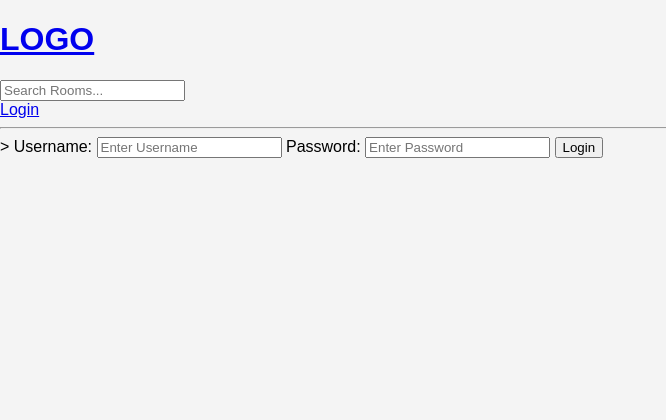
After one commit to zezor/StudyBudy, a Django app: page /login/ in a window 1280 px wide. The commit adds this page. Shown: the top 420 px of the page, without its empty margins (0-666 px from the left). Run offline with Django 5.2, Linux system fonts and the light colour scheme.

Commit message:
Add user authentication with login and logout functionality; update home page to display room count and user-specific actions

```diff
--- a/StudyBuddy/base/templates/base/home.html
+++ b/StudyBuddy/base/templates/base/home.html
@@ -31,12 +31,17 @@
 
 
     <div>
+        <h5>{{room_count}} rooms available</h5>
         <a href="{% url 'create_room' %}">Create Room </a>
         <div>
             {% for room in rooms %}
             <div>
+
+                {% if request.user == room.host %}
                 <a href="{% url 'update_room' room.id %}">Edit</a>
                 <a href="{% url 'delete_room' room.id %}">Delete</a>
+                {% endif%}
+
                 <span>@{{room.host.username}}</span>
                 <h5>{{ room.id }} —<a href="{% url 'room' room.id %}"> {{room.name }}</h5></a>
                 <small>{{room.topic.name}}</small>
--- /dev/null
+++ b/StudyBuddy/base/templates/base/login_register.html
@@ -0,0 +1,25 @@
+{% extends 'main.html' %}
+{% block content %}
+
+<div>
+    <form method="POST" action="{% url 'login' %}">>
+        {% csrf_token %}
+
+
+        <label> Username: </label>
+        <input type="text" name="username" placeholder="Enter Username"/>
+
+          <label> Password: </label>
+        <input type="password" name="password" placeholder="Enter Password"/>
+
+        <input type="submit" value="Login"/>
+    </form>
+</div>
+
+
+
+
+
+
+
+{% endblock content %}
--- a/StudyBuddy/base/urls.py
+++ b/StudyBuddy/base/urls.py
@@ -5,6 +5,9 @@ from . import views
 
 
 urlpatterns = [
+    path('login/',views.loginPage, name="login" ),
+    path('logout/',views.logoutUser, name="logout" ),
+
     path('',views.home, name="home"),
     path('room/<int:pk>/', views.room, name="room"),
 
--- a/StudyBuddy/base/views.py
+++ b/StudyBuddy/base/views.py
@@ -1,16 +1,55 @@
+from django.http import HttpResponse
 from django.shortcuts import render, redirect
+from django.contrib import messages
+from django.contrib.auth.decorators import login_required
+from django.db.models import Q
 from .models import Room, Topic
+from django.contrib.auth.models import User
+from django.contrib.auth import authenticate, login, logout
 from django.shortcuts import get_object_or_404
 from .forms import RoomForm
 
 # Create your views here.
 
+def loginPage(request):
+
+    if request.method == "POST":
+        username = request.POST.get('username')
+        password = request.POST.get('password')
+
+        try:
+            user = User.objects.get(username=username)
+        except:
+            messages.error(request, 'User does not exit please register')
+        user = authenticate(request , username=username, password=password)
+
+        if user is not None:
+            login(request, user)
+            return redirect('home')
+        else:
+            messages.error(request, 'Username and Password does not exit please try again')
+
+    context = {}
+    return render(request, 'base/login_register.html', context)
+
+
+def logoutUser(request):
+    logout(request)
+    return redirect('home')
+
+
 def home(request):
     # rooms = Room.objects.all()  # querying from the database for multiple objects
     q = request.GET.get('q') if request.GET.get('q') != None else ''
-    rooms = Room.objects.filter(topic__name__icontains=q)  # filter from the database for selected objects
+    rooms = Room.objects.filter(
+                                Q(topic__name__icontains=q) |
+                                Q(name__icontains=q) |
+                                Q(description__icontains=q)
+                                )# filter from the database for selected objects
     topics = Topic.objects.all()
-    context ={'rooms': rooms, 'topics':topics}
+    room_count = rooms.count()
+
+    context ={'rooms': rooms, 'topics':topics, 'room_count': room_count}
     return render( request, 'base/home.html', context)
 
 
@@ -22,9 +61,9 @@ def room(request, pk):
     context = {'room': room}
     return render(request, 'base/room.html', context)
 
-
+@login_required(login_url='login')
 def createRoom(request):
-    form = RoomForm
+    form = RoomForm()
     if request.method == 'POST':
         form = RoomForm(request.POST)
         if form.is_valid():
@@ -34,10 +73,14 @@ def createRoom(request):
     context = {'form': form}
     return render(request, 'base/room_form.html', context)
 
-
+@login_required(login_url='login')
 def updateRoom(request, pk):
     room = Room.objects.get(id=pk)
     form = RoomForm(instance=room)
+
+    if request.user != room.host:
+        return HttpResponse('You do not have permission to perform this action!!')
+
 
     if request.method == 'POST':
         form = RoomForm(request.POST, instance=room)
@@ -49,9 +92,13 @@ def updateRoom(request, pk):
     context = {'form':form}
     return render(request, 'base/room_form.html', context)
 
-
+@login_required(login_url='login')
 def deleteRoom(request, pk):
     room = Room.objects.get(id=pk)
+
+    if request.user != room.host:
+        return HttpResponse('You do not have permission to perform this action!!')
+
     if request.method == 'POST':
          room.delete()
          return redirect('home')
--- a/StudyBuddy/templates/main.html
+++ b/StudyBuddy/templates/main.html
@@ -62,6 +62,15 @@
 
 {% include 'navbar.html' %}
 
+
+{% if messages %}
+<ul class="messages">
+    {% for message in messages %}
+    <li>{{ message }}</li>
+    {% endfor %}
+</ul>
+{% endif %}
+
 {% block content %}
 <!-- <div class="container">
     <h1>Welcome to StudyBuddy</h1>
--- a/StudyBuddy/templates/navbar.html
+++ b/StudyBuddy/templates/navbar.html
@@ -9,4 +9,11 @@
 
 </form>
 
+{% if request.user.is_authenticated %}
+<a href="{% url 'logout' %}">Logout</a>
+{% else %}
+
+<a href="{% url 'login' %}">Login</a>
+{% endif %}
+
 <hr>
```
Also changed, not shown: StudyBuddy/db.sqlite3.
